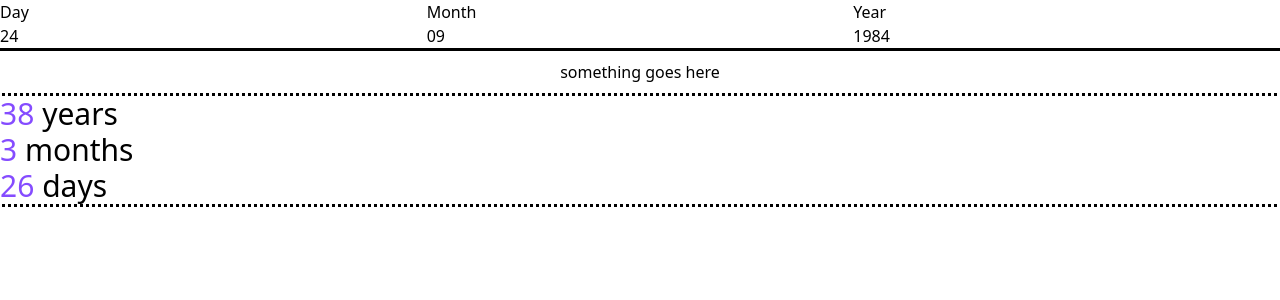
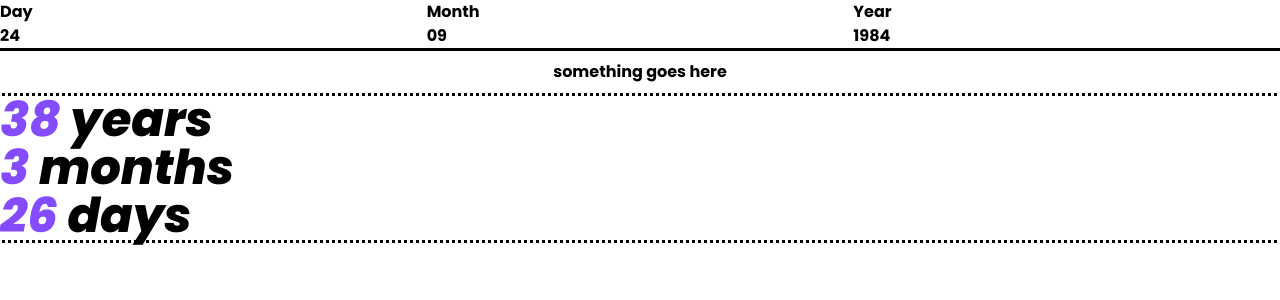
Before and after one commit to TheMcnafaha/frontend-mentor-age-calc, a Next.js app: page / in a window 1280 px wide. Shown: the top 300 px of the page. Built offline with nearby package versions, Linux system fonts and the light colour scheme.

Commit message:
added font family and colors

```diff
--- a/src/pages/index.tsx
+++ b/src/pages/index.tsx
@@ -9,12 +9,18 @@ const Home: NextPage = () => {
         <title>Age App Calculator</title>
         <meta name="description" content="Generated by create-t3-app" />
         <link rel="icon" href="/calculator-svgrepo-com.svg" />
+
+        <link rel="preconnect" href="https://fonts.googleapis.com" />
+        <link rel="preconnect" href="https://fonts.gstatic.com"  />
+        <link
+          href="https://fonts.googleapis.com/css2?family=Poppins:ital,wght@0,700;1,400;1,800&display=swap"
+          rel="stylesheet"
+        />
       </Head>
-      <main>
-        <AgeForm />
-
+      <main className="font-['Poppins']">
+        <AgeForm/>
         <div>
-          <p className="text-center my-3">something goes here</p>
+          <p className="my-3 text-center">something goes here</p>
         </div>
         <DisplayResult />
       </main>
@@ -25,7 +31,7 @@ const Home: NextPage = () => {
 function AgeForm() {
   return (
     <>
-      <form action="" className="flex outline" >
+      <form action="" className="flex outline">
         <div className="grid w-1/3 ">
           <label htmlFor="day">Day</label>
           <input
@@ -66,7 +72,7 @@ function AgeForm() {
 function DisplayResult() {
   return (
     <>
-      <h1 className=" text-3xl outline-dotted">
+      <h1 className="  outline-dotted  text-5xl font-extrabold italic ">
         <span className=" text-template_purple">38</span> years
         <br></br>
         <span className=" text-template_purple">3</span> months
--- a/tailwind.config.ts
+++ b/tailwind.config.ts
@@ -3,9 +3,13 @@ import { type Config } from "tailwindcss";
 export default {
   content: ["./src/**/*.{js,ts,jsx,tsx}"],
   theme: {
-    colors:{
-      template_purple:"hsl(259, 100%, 65%)",
+    colors: {
+      template_purple: "hsl(259, 100%, 65%)",
       template_red: "hsl(0, 100%, 67%)",
+      template_off_white: "hsl(0, 0%, 94%)",
+      template_ligth_grey: "hsl(0, 0%, 86%)",
+      template_smokey_grey: "hsl(0, 1%, 44%)",
+      template_off_black: "hsl(0, 0%, 8%)",
     },
     extend: {},
   },
```
